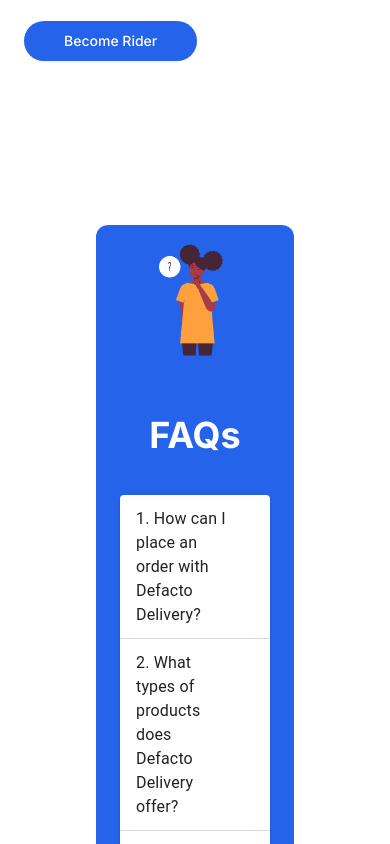
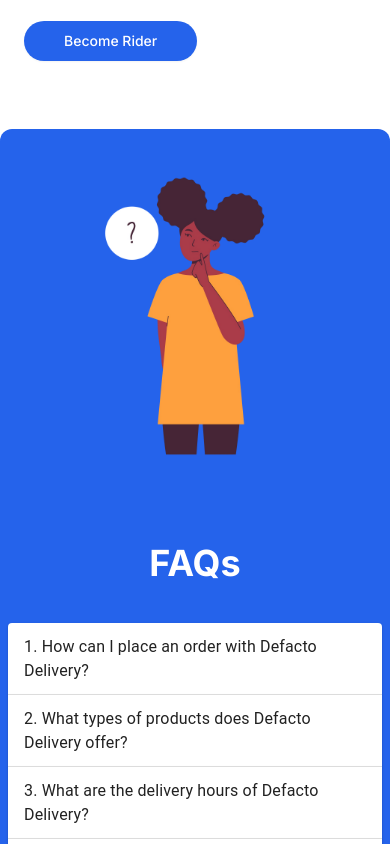
Before and after one commit to defacto-app/web, a Next.js app: page / in a window 390 px wide. Shown: the part 4600-5444 px from the top of the page. Built offline with nearby package versions, Linux system fonts and the light colour scheme; no server answers.

Commit message:
refactor

```diff
--- a/components/FaqSection.tsx
+++ b/components/FaqSection.tsx
@@ -6,8 +6,8 @@
 export default function FaqSection() {
   return (
     <div className="bg-white">
-   <div className=" block p-24 lg:py-32">
-   <div className="bg-primary-600 rounded-xl container mx-auto flex flex-col lg:flex-row items-center justify-between px-6 lg:px-0">
+   <div className=" block lg:py-32 sm:mb-20">
+   <div className="bg-primary-600 rounded-xl container mx-auto flex flex-col lg:flex-row items-center justify-between px-2 lg:px-0">
       {/* Image */}
       <div className="w-full lg:w-1/2 lg:pr-12">
         <Image
```
